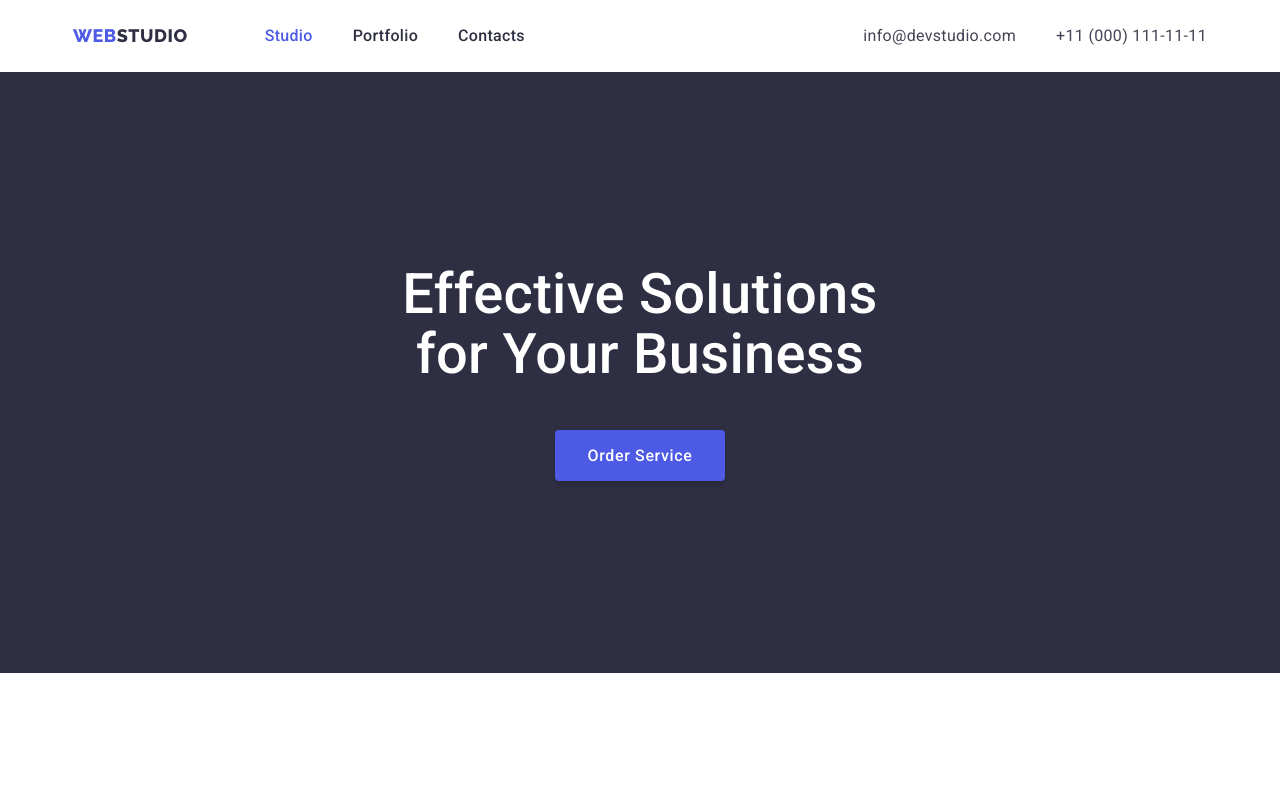
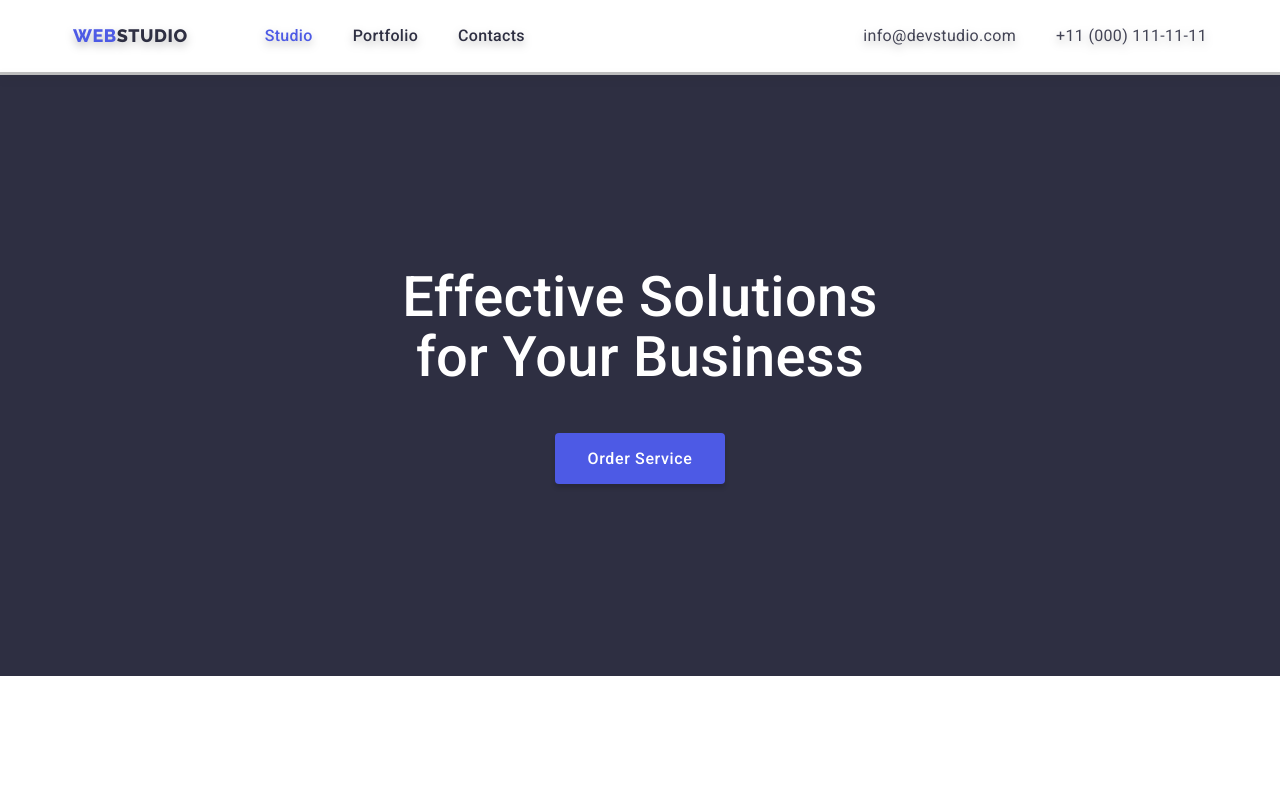
Before and after one commit to olha-smieshko/goit-markup-hw-03, a plain HTML site: page index.html in a window 1280 px wide. Shown: the top 790 px of the page. Drawn offline with nearby package versions, Linux system fonts and the light colour scheme.

Commit message:
add header border

```diff
--- a/css/styles.css
+++ b/css/styles.css
@@ -40,12 +40,14 @@ body {
     padding-right: 12px;
     /* outline: 2px solid #404BBF;  */
 }
-
+header {
+    border-bottom: 3px solid  rgba(0, 0, 0, 0.25);
+    filter: drop-shadow(0px 4px 4px rgba(0, 0, 0, 0.25));
+}
 .conteiner.header {
     display: flex;
     align-items: center;
-
-}
+    }
 /* Logo */
 .logo {
     display: block;
```
